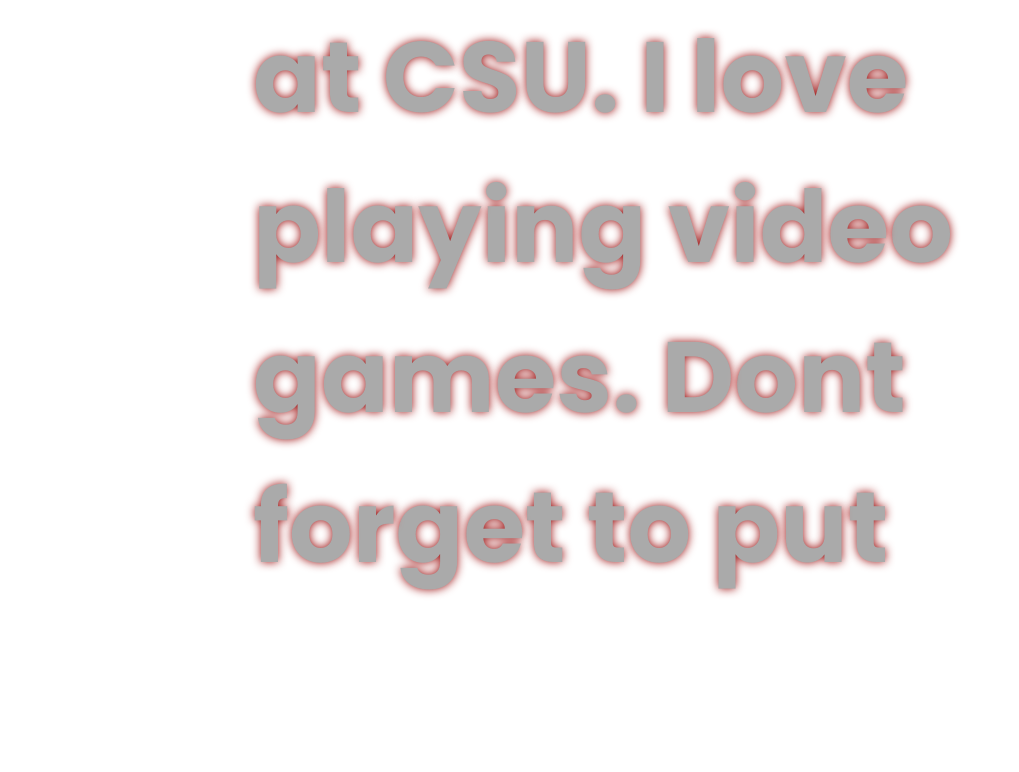
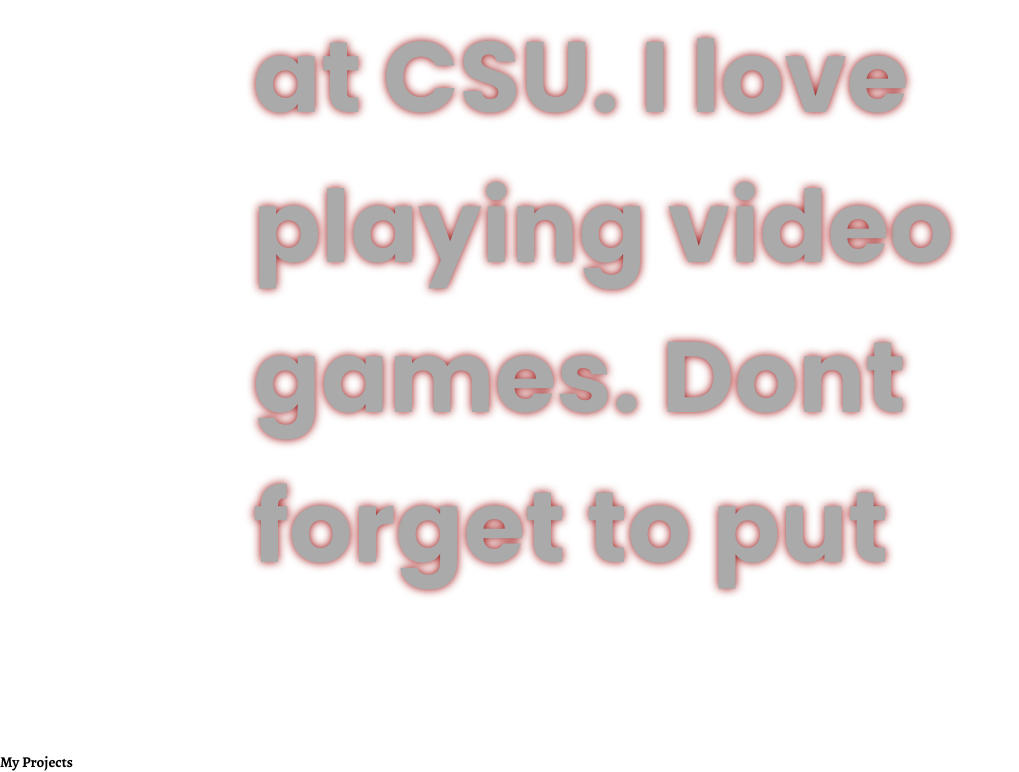
Before and after one commit to hetansh9/Personal-Website, a plain HTML site: page index.html in a window 1280 px wide. Shown: the part 1648-2420 px from the top of the page, without its empty margins (0-1019 px from the left). Drawn offline with nearby package versions, Linux system fonts and the light colour scheme.

Commit message:
not good enough

```diff
--- a/index.html
+++ b/index.html
@@ -73,6 +73,24 @@
 
         </section>
 
+    <!-- Section 3 -->
+
+        <section class="section-3">
+
+            <h1 class="section-3-heading">My Projects</h1>
+
+                <div class="projects">
+
+
+
+
+
+                </div>
+
+
+
+        </section>
+
 
         <script src = "script.js"></script>
 </body>
```
